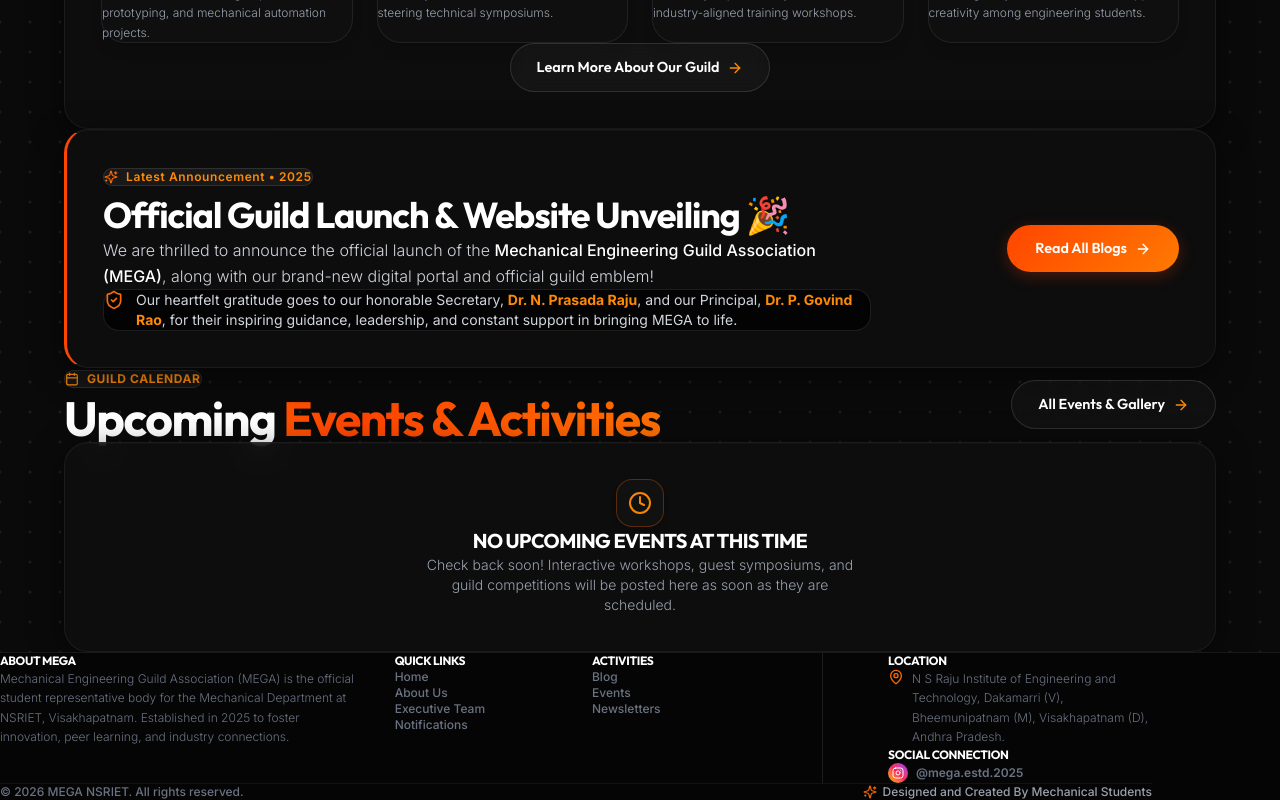
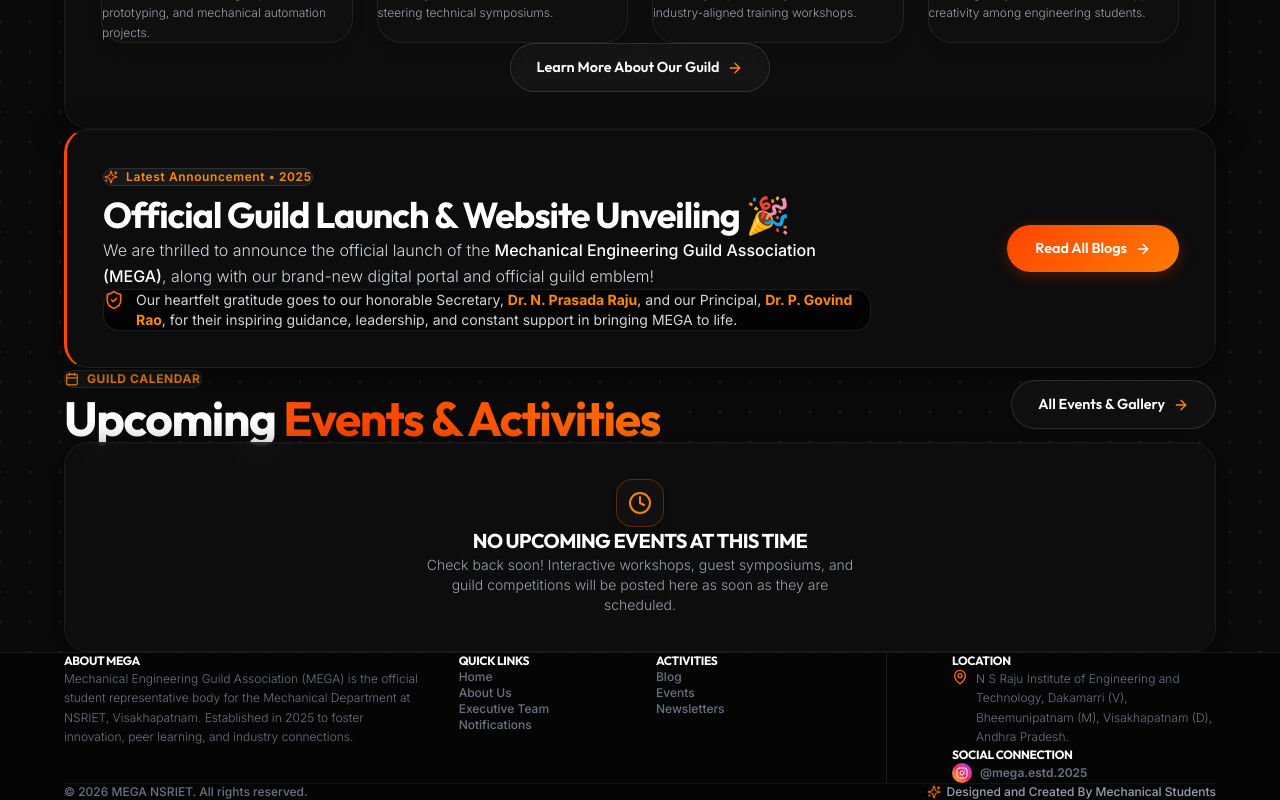
Before and after one commit to mega-2025123/mega-website, a Next.js app: page / in a window 1280 px wide. Shown: the part 1298-2098 px from the top of the page. Built offline with nearby package versions, Linux system fonts and the light colour scheme.

Commit message:
fix: make footer container w-full and center it to align with main content width

```diff
--- a/src/components/Footer.jsx
+++ b/src/components/Footer.jsx
@@ -10,8 +10,8 @@
   const currentYear = new Date().getFullYear();
 
   return (
-    <footer className="w-full bg-[#050505] border-t border-white/8 pt-16 pb-8 px-4 sm:px-6 md:px-12 relative z-10">
-      <div className="max-w-6xl mx-auto space-y-12">
+    <footer className="w-full bg-[#050505] border-t border-white/8 pt-16 pb-8 px-4 sm:px-6 md:px-12 relative z-10 flex justify-center">
+      <div className="max-w-6xl w-full space-y-12">
 
         {/* Main Columns Grid */}
         <div className="grid grid-cols-1 md:grid-cols-12 gap-8 items-start">
```
